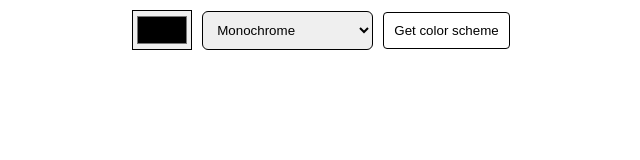
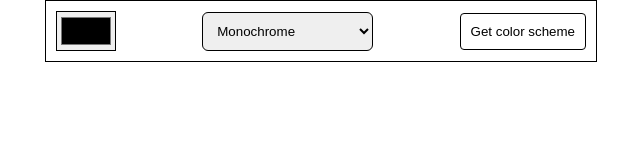
Before and after one commit to cwatersaudio/color-picker-KornasMelon, a plain HTML site: page index.html in a window 1280 px wide. Shown: the whole page, without its empty margins (319-959 px from the left). Drawn offline with Linux system fonts and the light colour scheme.

Commit message:
css adjustments

```diff
--- a/index.css
+++ b/index.css
@@ -1,7 +1,8 @@
 /* wrote the originl px amount zfter each rem or em unit, is that a good idea, is it easier for the reader? */
 
 /* GLOBAL STYLES */
-html, body {
+html,
+body {
     margin: 0;
     padding: 0;
     box-sizing: border-box;
@@ -14,7 +15,8 @@ html, body {
 .get-color-scheme-btn {
     border: 0.5px black solid;
     cursor: pointer;
-    max-height: 2.5rem /* 40px */
+    max-height: 2.5rem
+        /* 40px */
 }
 
 .seed-color:hover,
@@ -23,24 +25,35 @@ html, body {
     box-shadow: 1px 1px 5px #282828;
 }
 
+.app--container {
+    width: 550px;
+    /* height: 550px; */
+    margin: 0 auto;
+    border: 1px solid black;
+
+}
+
 /* HEADER STYLES */
 header,
 .get-color-scheme-btn,
 .selected-mode-list {
-    padding: 0.625rem; /* 10px */
+    padding: 0.625rem;
+    /* 10px */
 }
 
 
 header {
     display: flex;
-    justify-content: center;
+    justify-content: space-between;
     align-items: center;
-    gap: 0.625rem; /* 10px */
+    gap: 0.625rem;
+    /* 10px */
 }
 
 .seed-color {
     width: 60px;
-    height: 2.5rem /* 40px */
+    height: 2.5rem
+        /* 40px */
 }
 
 /* left the border-radius here and in the next one in px size since itrs so small, is that a good idea? */
@@ -59,13 +72,15 @@ header {
     display: flex;
     justify-content: center;
 }
+
 /* the actual color filled divs */
 .color-container {
     border: none;
     width: 100%;
     /* find a better way to do this */
     align-items: stretch;
-    height: calc(100vh - 4.375em); /* 70px */
+    height: calc(100vh - 4.375em);
+    /* 70px */
     display: flex;
     justify-content: center;
     align-items: end;
--- a/index.html
+++ b/index.html
@@ -3,6 +3,7 @@
         <link rel="stylesheet" href="index.css">
     </head>
     <body>
+        <div class="app--container">
         <header>
             <!-- the color coice -->
             <input type="color" class="seed-color" id="seed-color">
@@ -25,12 +26,12 @@
             </button>
         </header>
 
-        <main>
+
             <div class="colors-container" id="colors-container">
                 <!-- divs containing the colors go here -->
             </div>
-        </main>
 
+    </div>
         <script src="index.js"></script>
     </body>
 </html>
```
